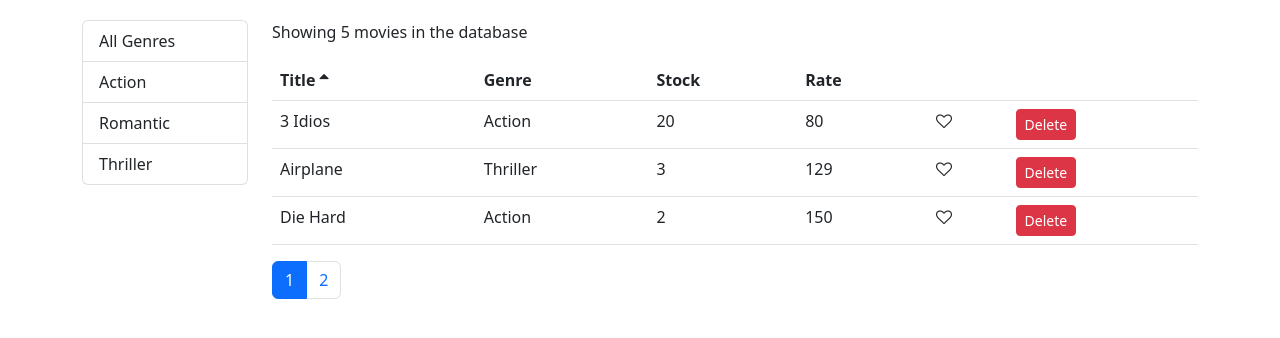
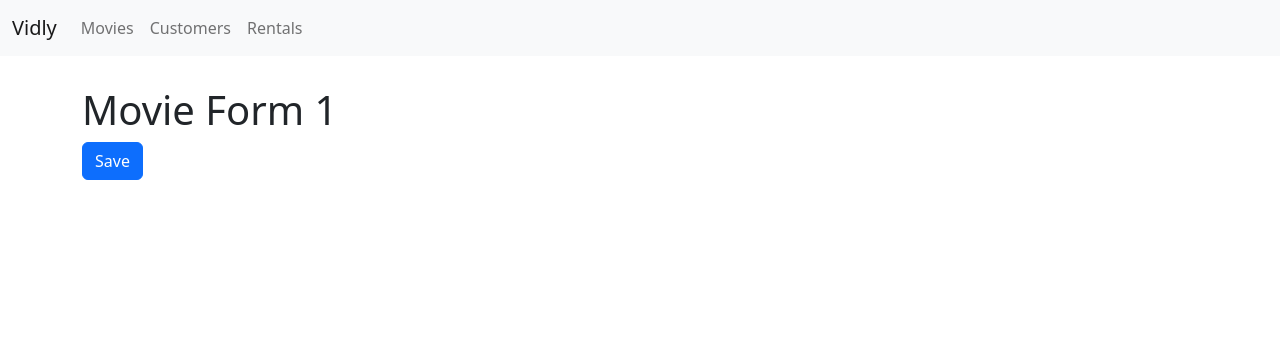
Before and after one commit to faridullah1/vidly-frontend, a React (Create React App) app: page /movies/1 in a window 1280 px wide. Shown: the top 338 px of the page. Built offline with nearby package versions, Linux system fonts and the light colour scheme.

Commit message:
navigation setup

```diff
--- a/package.json
+++ b/package.json
@@ -12,6 +12,7 @@
     "prop-types": "^15.8.1",
     "react": "^18.2.0",
     "react-dom": "^18.2.0",
+    "react-router-dom": "^6.4.0",
     "react-scripts": "5.0.1",
     "web-vitals": "^2.1.4"
   },
--- a/src/App.js
+++ b/src/App.js
@@ -1,12 +1,30 @@
+import { Route, Routes, Navigate } from 'react-router-dom';
+import CustomersComponent from './components/customers';
+import MoviesComponent from './components/movies';
+import NavBar from './components/navBar';
+import NotFound from './components/not-found';
+import RentalsComponent from './components/rentals';
 import './App.css';
-import MovieComponent from './components/movies';
+import MovieForm from './components/movieForm';
 
 
 function App() {
 	return (
-		<main className='container'>
-			<MovieComponent />
-		</main>
+		<div>
+			<NavBar></NavBar>
+
+			<main className='container'>
+				<Routes>
+					<Route path='/' element={<MoviesComponent />}></Route>
+					<Route path='/movies/:id' element={<MovieForm />}></Route>
+					<Route path='/movies' element={<MoviesComponent />}></Route>
+					<Route path='/customers' element={<CustomersComponent />}></Route>
+					<Route path='/rentals' element={<RentalsComponent />}></Route>
+					<Route path='/not-found' element={<NotFound />}></Route>
+					<Route path="*" element={<Navigate to="/not-found" replace />}/>
+				</Routes>
+			</main>
+		</div>
 	);
 }
 
--- /dev/null
+++ b/src/components/customers.jsx
@@ -0,0 +1,11 @@
+import React, { Component } from 'react';
+
+class CustomersComponent extends Component {
+	render() {
+		return (
+			<h1>Customers</h1>
+		);
+	}
+}
+
+export default CustomersComponent;
--- /dev/null
+++ b/src/components/movieForm.jsx
@@ -0,0 +1,16 @@
+import React from 'react';
+import { useNavigate, useParams } from 'react-router-dom';
+
+const MovieForm = () => {
+	let params = useParams();
+	let navigate = useNavigate();
+
+	return (
+		<div>
+			<h1>Movie Form { params.id }</h1>
+			<button className="btn btn-primary" onClick={() => navigate('/movies')}>Save</button>
+		</div>
+	);
+}
+
+export default MovieForm;
--- a/src/components/movies.jsx
+++ b/src/components/movies.jsx
@@ -8,7 +8,7 @@ import MoviesTable from './moviesTable';
 import _ from 'lodash';
 
 
-class MovieComponent extends Component {
+class MoviesComponent extends Component {
 	state = {
 		movies: [],
 		genres: [],
@@ -114,4 +114,4 @@ class MovieComponent extends Component {
 	}
 }
 
-export default MovieComponent;
+export default MoviesComponent;
--- a/src/components/moviesTable.jsx
+++ b/src/components/moviesTable.jsx
@@ -1,11 +1,12 @@
 import React, { Component } from 'react';
+import { Link } from 'react-router-dom';
 import Like from "./common/like";
 import Table from './common/table';
 
 class MoviesTable extends Component {
 	state = {
 		columns: [
-			{ path: 'title', label: 'Title' },
+			{ path: 'title', label: 'Title', content: movie => <Link to={`/movies/${movie._id}`}>{movie.title}</Link> },
 			{ path: 'genre.name', label: 'Genre' },
 			{ path: 'numberInStock', label: 'Stock' },
 			{ path: 'dailyRentalRate', label: 'Rate' },
--- /dev/null
+++ b/src/components/navBar.jsx
@@ -0,0 +1,27 @@
+import { Link, NavLink } from "react-router-dom";
+
+const NavBar = () => {
+	return (
+		<nav className="navbar navbar-expand-lg navbar-light bg-light">
+			<div className="container-fluid">
+				<Link className="navbar-brand" to="/">Vidly</Link>
+
+				<div className="collapse navbar-collapse" id="navbarNav">
+					<ul className="navbar-nav">
+						<li className="nav-item">
+							<NavLink className="nav-link" aria-current="page" to="/">Movies</NavLink>
+						</li>
+						<li className="nav-item">
+							<NavLink className="nav-link" to="/customers">Customers</NavLink>
+						</li>
+						<li className="nav-item">
+							<NavLink className="nav-link" to="/rentals">Rentals</NavLink>
+						</li>
+					</ul>
+				</div>
+			</div>
+		</nav>
+	);
+}
+
+export default NavBar;
--- /dev/null
+++ b/src/components/not-found.jsx
@@ -0,0 +1,11 @@
+import React, { Component } from 'react';
+
+class NotFound extends Component {
+	render() {
+		return (
+			<h1>Not Found</h1>
+		);
+	}
+}
+
+export default NotFound;
--- /dev/null
+++ b/src/components/rentals.jsx
@@ -0,0 +1,11 @@
+import React, { Component } from 'react';
+
+class RentalsComponent extends Component {
+	render() {
+		return (
+			<h1>Rentals</h1>
+		);
+	}
+}
+
+export default RentalsComponent;
--- a/src/index.css
+++ b/src/index.css
@@ -1,6 +1,5 @@
 body {
 	margin: 0;
-	padding: 20px;
 
 	font-family: -apple-system, BlinkMacSystemFont, 'Segoe UI', 'Roboto', 'Oxygen',
 		'Ubuntu', 'Cantarell', 'Fira Sans', 'Droid Sans', 'Helvetica Neue',
@@ -14,6 +13,10 @@ code {
 		monospace;
 }
 
+.navbar {
+	margin-bottom: 30px;
+}
+
 .clickable {
 	cursor: pointer;
 }
--- a/src/index.js
+++ b/src/index.js
@@ -5,12 +5,13 @@ import App from './App';
 import reportWebVitals from './reportWebVitals';
 import 'bootstrap/dist/css/bootstrap.css';
 import 'font-awesome/css/font-awesome.css';
+import { BrowserRouter } from 'react-router-dom';
 
 const root = ReactDOM.createRoot(document.getElementById('root'));
 root.render(
-  <React.StrictMode>
+  <BrowserRouter>
     <App />
-  </React.StrictMode>
+  </BrowserRouter>
 );
 
 // If you want to start measuring performance in your app, pass a function
```
Also changed, not shown: 1 other file (tests, documents, lock files or other folders).
